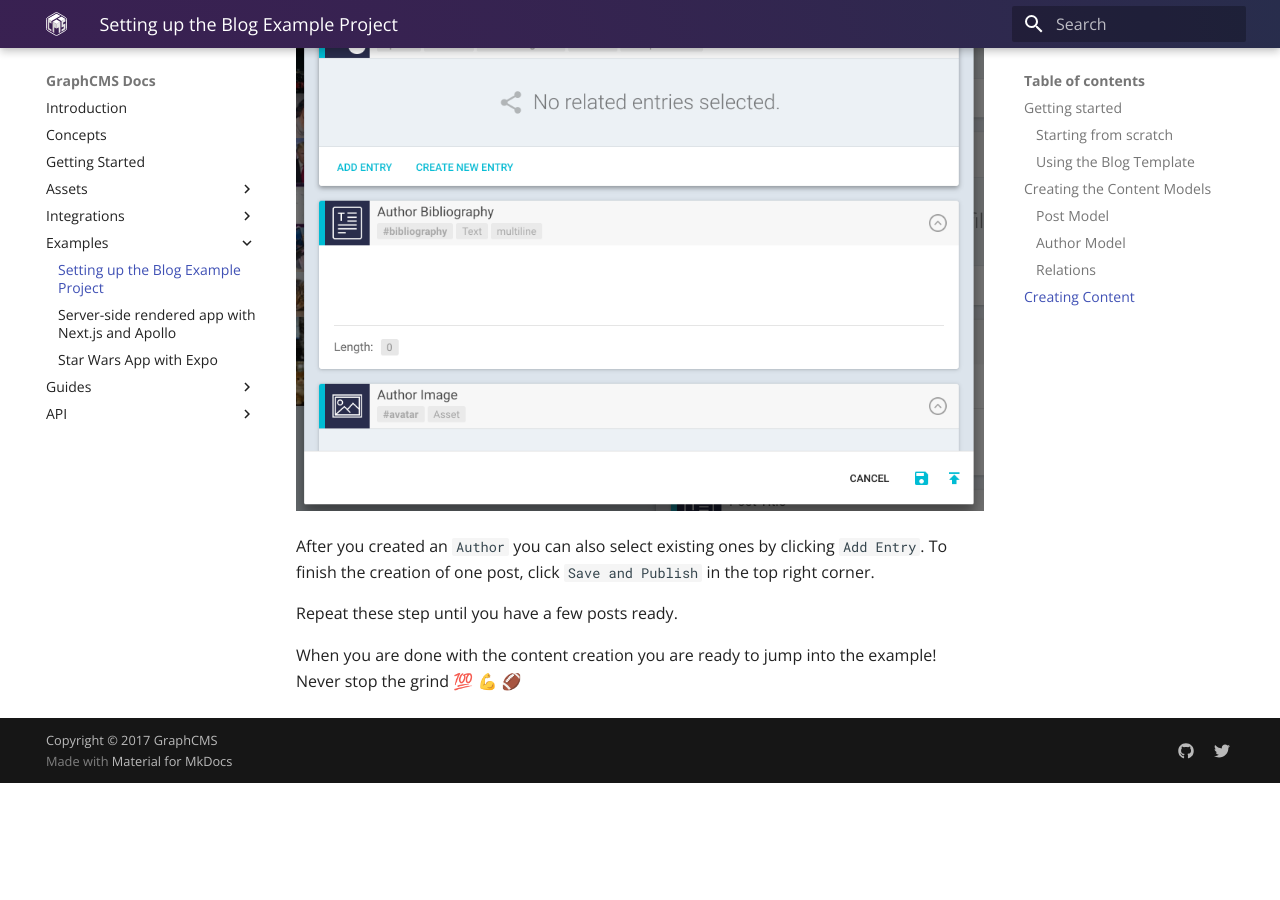
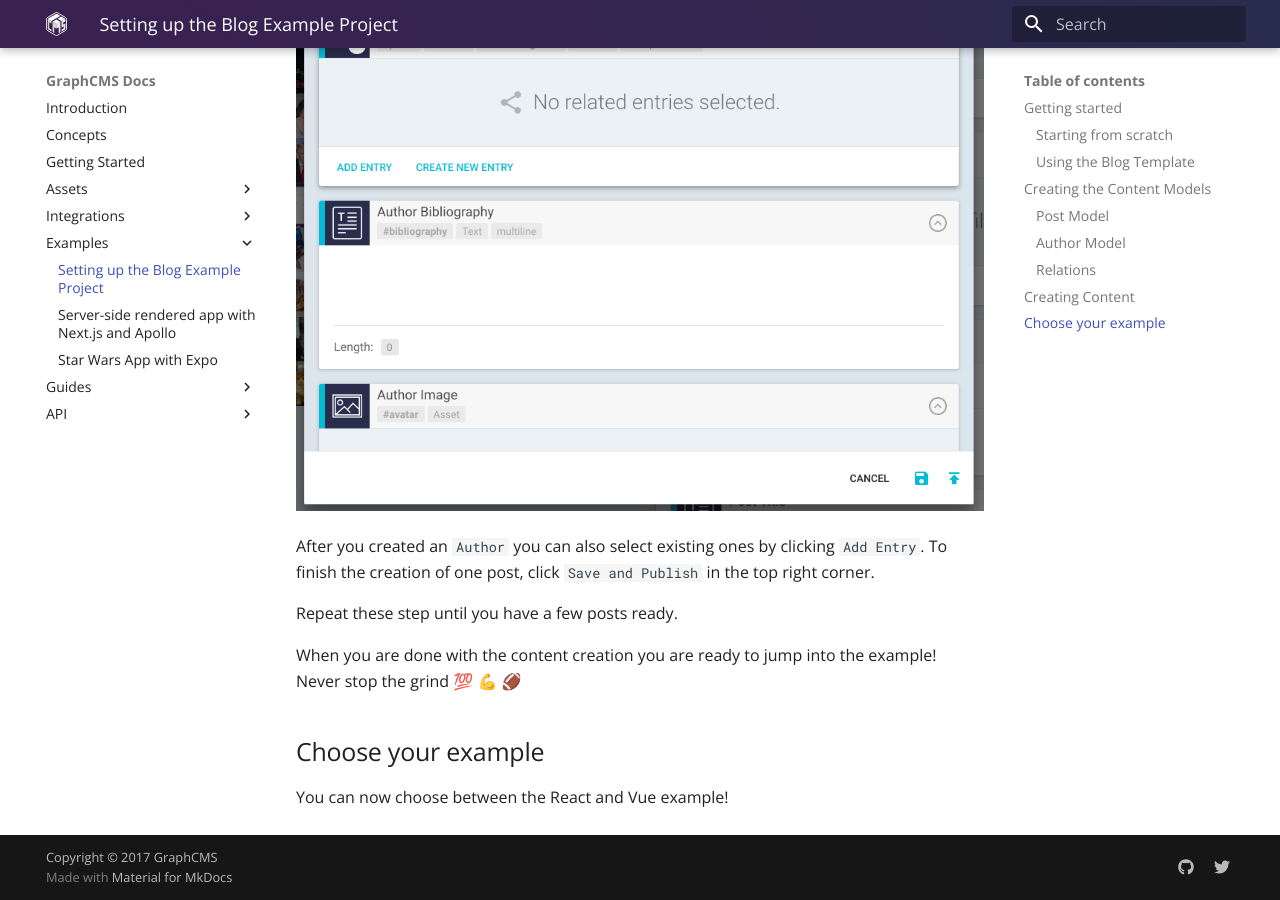
Before and after one commit to isabella232/docs-13, an MkDocs documentation site: the page built from docs/examples/Setting_up_the_project.md, in a window 1280 px wide and 900 px high, scrolled down 3817 px. Built offline with MkDocs 1.6.1 and Material for MkDocs 9.7.7, drawn with Linux system fonts in a browser that asks for light colours; old or Windows-style settings are respelled for this version of MkDocs; before the commit the page ends 4600 px from its top, so only the background shows below that.

Commit message:
Add examples at bottom

```diff
--- a/docs/examples/Setting_up_the_project.md
+++ b/docs/examples/Setting_up_the_project.md
@@ -89,3 +89,7 @@
 Repeat these step until you have a few posts ready.
 
 When you are done with the content creation you are ready to jump into the example! Never stop the grind 💯 💪 🏈
+
+## Choose your example
+
+You can now choose between the React and Vue example!
```
